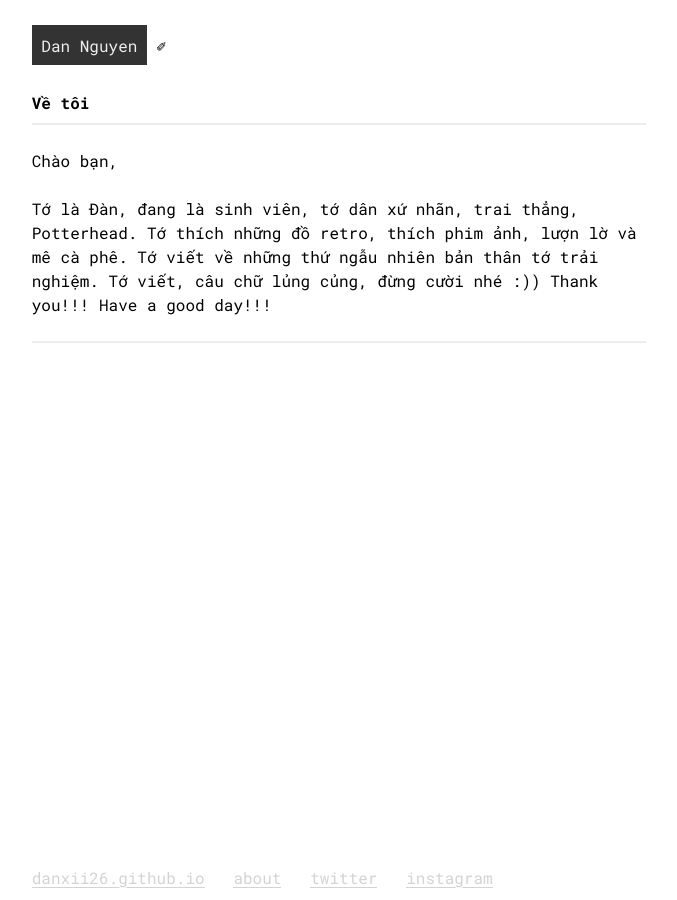
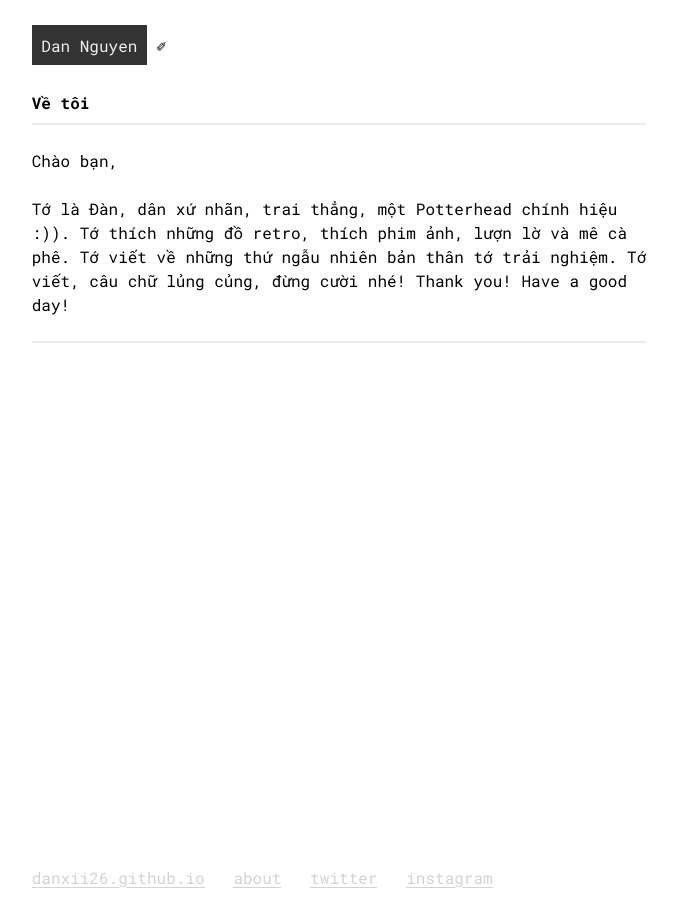
Before and after one commit to eerfsiybbod/eerfsiybbod.github.io, a Jekyll site: the page built from about/index.md, in a window 1280 px wide. Shown: the whole page, without its empty margins (301-978 px from the left). Built offline with Jekyll 4.4.1, drawn with Linux system fonts in a browser that asks for light colours.

Commit message:
edit about

```diff
--- a/about/index.md
+++ b/about/index.md
@@ -5,11 +5,11 @@ title: Về tôi
 
 Chào bạn,
 
-Tớ là Đàn, đang là sinh viên, tớ dân xứ nhãn, trai thẳng, Potterhead.
+Tớ là Đàn, dân xứ nhãn, trai thẳng, một Potterhead chính hiệu :)).
 Tớ thích những đồ retro, thích phim ảnh, lượn lờ và mê cà phê.
 Tớ viết về những thứ ngẫu nhiên bản thân tớ trải nghiệm.
-Tớ viết, câu chữ lủng củng, đừng cười nhé :))
-Thank you!!! Have a good day!!!
+Tớ viết, câu chữ lủng củng, đừng cười nhé!
+Thank you! Have a good day!
 
 
 
```
